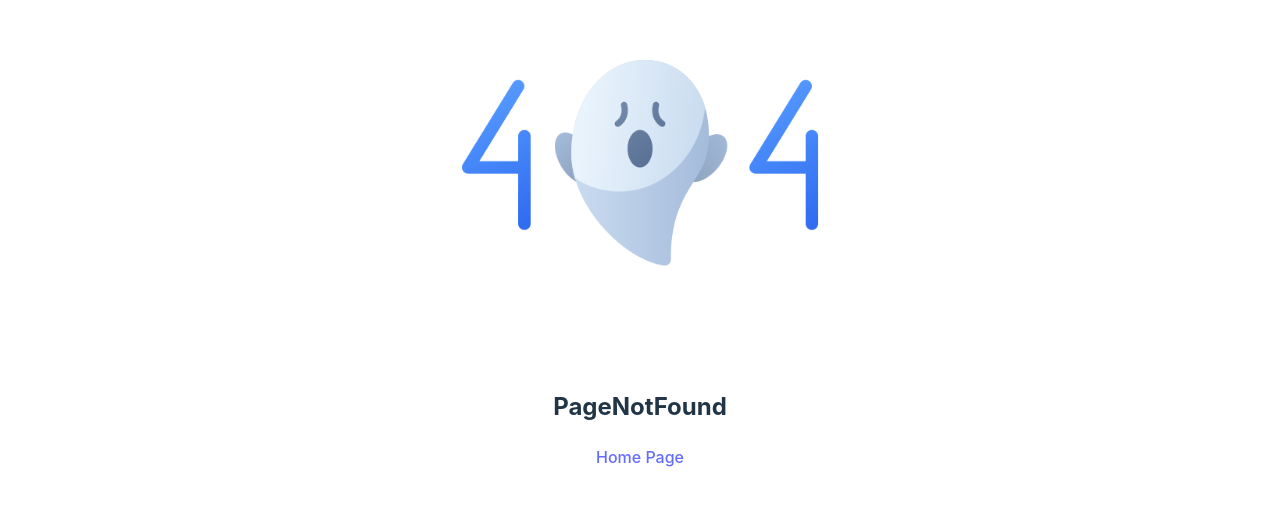
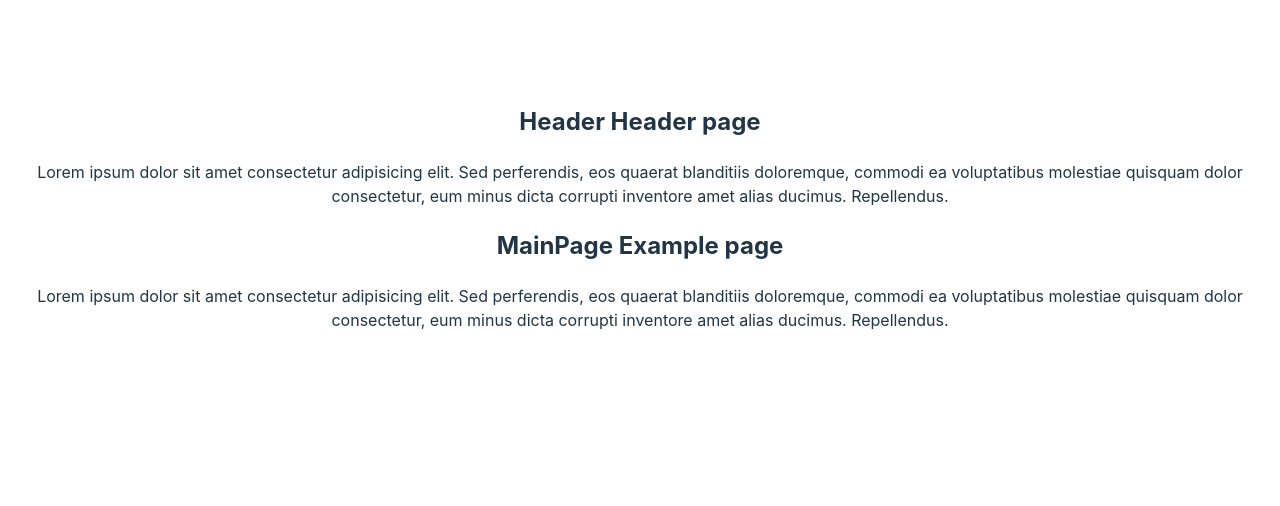
Before and after one commit to guranda26/ecommerce-website, a React (Vite) app: page /main in a window 1280 px wide. Shown: the part 184-690 px from the top of the page. Built offline with nearby package versions, Linux system fonts and the light colour scheme.

Commit message:
feat: add Main page example and catalof page example

```diff
--- a/src/App.tsx
+++ b/src/App.tsx
@@ -1,11 +1,11 @@
 import React from 'react';
 import { createBrowserRouter, RouterProvider } from 'react-router-dom';
-// import MainPageLayout from './layouts/MainPageLayout'
+import MainPageLayout from './layouts/MainPageLayout';
 import RootLayout from './layouts/RootLayout';
-// import Catalog from './pages/catalog/Catalog'
+import Catalog from './pages/catalog/Catalog';
 import ErrorPage from './pages/errorPage/ErrorPage';
 import Login from './pages/login/Login';
-// import MainPage from './pages/mainPage/MainPage'
+import MainPage from './pages/mainPage/MainPage';
 import Register from './pages/register/Register';
 import './App.css';
 
@@ -28,20 +28,20 @@ const App: React.FC = () => {
           path: '/login',
           element: <Login />,
         },
-        // {
-        //   path: 'main',
-        //   element: <MainPageLayout />,
-        //   children: [
-        //     {
-        //       index: true,
-        //       element: <MainPage />
-        //     },
-        //     {
-        //       path: 'catalog',
-        //       element: <Catalog />
-        //     },
-        //   ]
-        // }
+        {
+          path: 'main',
+          element: <MainPageLayout />,
+          children: [
+            {
+              index: true,
+              element: <MainPage />,
+            },
+            {
+              path: 'catalog',
+              element: <Catalog />,
+            },
+          ],
+        },
       ],
     },
   ]);
--- /dev/null
+++ b/src/layouts/MainPageLayout.tsx
@@ -0,0 +1,17 @@
+import React from 'react'
+import { Outlet } from 'react-router-dom'
+import Header from '../components/header/Header'
+
+function MainPageLayout(): React.JSX.Element {
+  return (
+    <>
+      <Header />
+      <main>
+        <Outlet />
+      </main>
+      <footer></footer>
+    </>
+  )
+}
+
+export default MainPageLayout
--- /dev/null
+++ b/src/pages/mainPage/MainPage.tsx
@@ -0,0 +1,17 @@
+import React from 'react'
+
+function MainPage(): React.JSX.Element {
+  return (
+    <>
+      <h2>MainPage Example page</h2>
+      <p>
+        Lorem ipsum dolor sit amet consectetur adipisicing elit. Sed
+        perferendis, eos quaerat blanditiis doloremque, commodi ea voluptatibus
+        molestiae quisquam dolor consectetur, eum minus dicta corrupti inventore
+        amet alias ducimus. Repellendus.
+      </p>
+    </>
+  )
+}
+
+export default MainPage
```
Also changed, not shown: src/pages/mainPage/mainPage.css (added).
